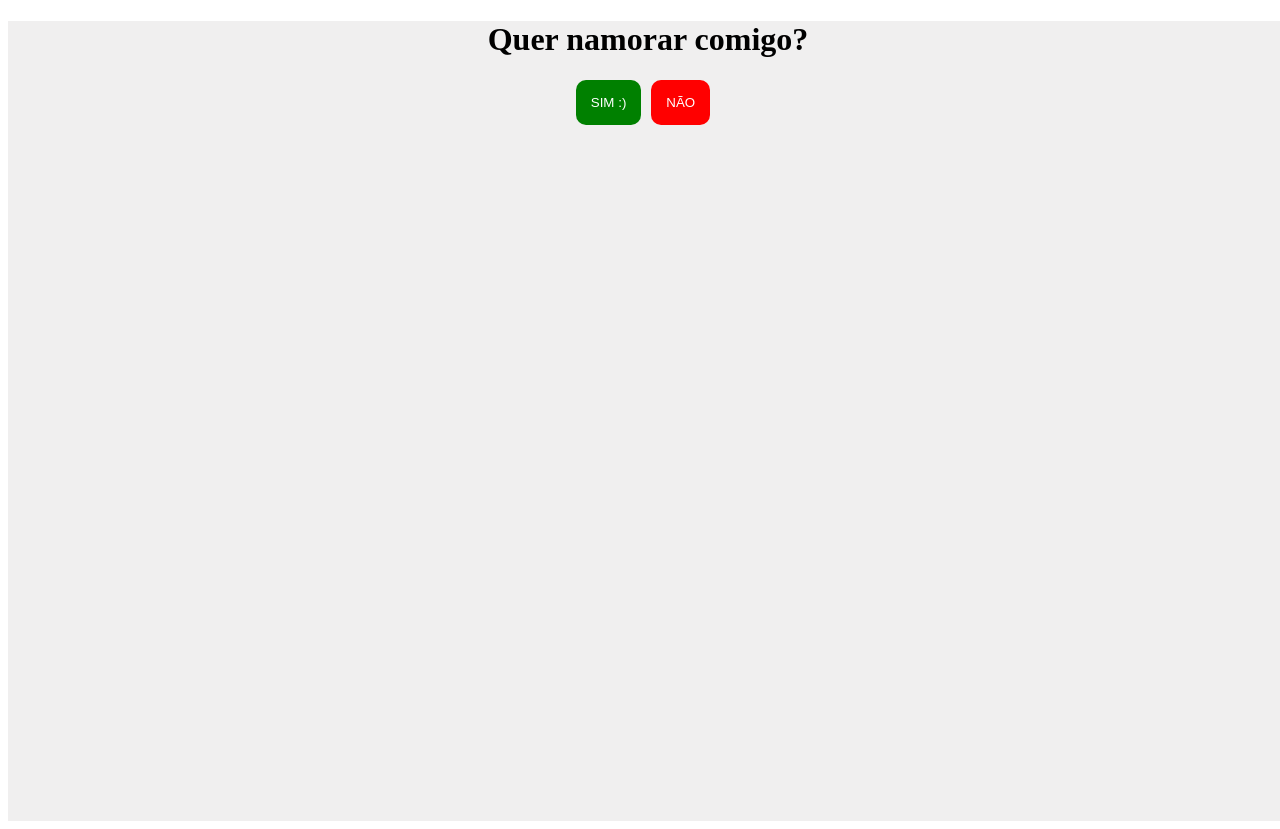
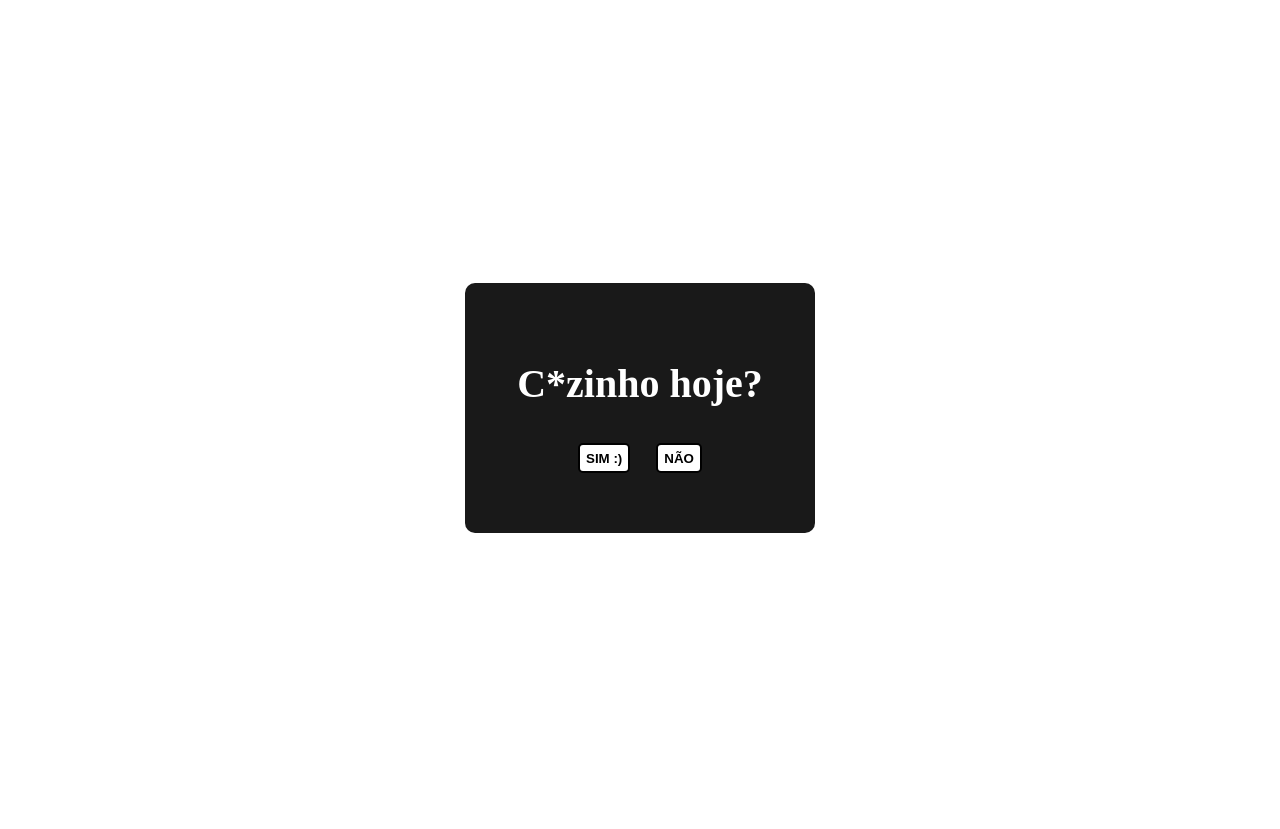
Before and after one commit to ianaugustosilva/date-me, a React (Create React App) app: page / in a window 1280 px wide. Built offline with nearby package versions, Linux system fonts and the light colour scheme.

Commit message:
Finish him

```diff
--- a/public/index.html
+++ b/public/index.html
@@ -24,7 +24,7 @@
       work correctly both with client-side routing and a non-root public URL.
       Learn how to configure a non-root public URL by running `npm run build`.
     -->
-		<title>Date me?</title>
+		<title>Pedido irrecusável</title>
 	</head>
 	<body>
 		<noscript>You need to enable JavaScript to run this app.</noscript>
--- a/src/App.tsx
+++ b/src/App.tsx
@@ -5,29 +5,27 @@ import React from "react";
 function App() {
 	const handleYesClick = (): void => {
 		if (window.confirm("te amo!")) {
-			window.open("https://www.youtube.com/watch?v=EbVV9FDxM4c");
+			window.open("https://www.google.com/search?q=noice&oq=noice&gs_lcrp=EgZjaHJvbWUyBggAEEUYOTIHCAEQABiABDIHCAIQABiABDIHCAMQABiABDIHCAQQABiABDIHCAUQABiABDIJCAYQABgKGIAEMgkIBxAAGAoYgAQyCQgIEAAYChiABDIJCAkQABgKGIAE0gEHOTQxajBqN6gCALACAA&sourceid=chrome&ie=UTF-8#fpstate=ive&vld=cid:c000df66,vid:a8c5wmeOL9o");
 		}
 	};
 
 	const handleNoHover = (): void => {
-		const button = document.querySelector<HTMLButtonElement>("#no-button");
+		let button = document.getElementById('no-button');
+    let height = window.innerHeight - 50;
+    let width = window.innerWidth - 50;
 
 		if (button) {
-			const buttonWidth = button.offsetWidth;
-			const buttonHeight = button.offsetHeight;
-			const screenWidth = window.innerWidth;
-			const screenHeight = window.innerHeight;
-			const randomX = Math.floor(Math.random() * (screenWidth - buttonWidth));
-			const randomY = Math.floor(Math.random() * (screenHeight - buttonHeight));
-			button.style.transform = `translateX(${randomX}px) translateY(${randomY}px)`;
+			button.style.position = "absolute"
+			button.style.top = Math.random() * height + "px";
+			button.style.left = Math.random() * width + "px";
 		}
 	};
 
 	return (
 		<div className='container'>
-			<h1>Quer namorar comigo?</h1>
-			<div>
-				<button className='buttonYes' onClick={handleYesClick}>
+			<h1>C*zinho hoje?</h1>
+			<div className="button-container">
+				<button className='buttonYes' id='yes-button' onClick={handleYesClick}>
 					SIM :)
 				</button>
 				<button className='buttonNo' id='no-button' onMouseOver={handleNoHover}>
--- a/src/style.css
+++ b/src/style.css
@@ -1,28 +1,41 @@
-.buttonYes {
-	background-color: green;
-	color: white;
-	cursor: pointer;
-	border: none;
-	margin-right: 10px;
-	border-radius: 10px;
-	padding: 15px;
+body {
+  display: flex;
+  justify-content: center;
+  align-items: center;
+  height: 100vh;
 }
 
-.buttonNo {
-	background-color: red;
-	color: white;
-	cursor: pointer;
-	border: none;
-	margin-right: 10px;
-	border-radius: 10px;
-	padding: 15px;
+a {
+  text-decoration: none;
 }
 
 .container {
-	text-align: center;
-	background-color: #f0efef;
-	width: 100vw;
-	height: 100vh;
-	padding: 0;
-	margin: 0;
+  font-size: 20px;
+  color: white;
+  height: 250px;
+  width: 350px;
+  border-radius: 10px;
+  background-color: #191919;
+  display: flex;
+  flex-direction: column;
+  align-items: center;
+  justify-content: center;
 }
+
+.button-container {
+  display: flex;
+  justify-content: space-around;
+  align-items: center;
+  height: 50px;
+  width: 150px
+}
+
+button {
+  height: 30px;
+  width: auto;
+  background: white;
+  color: black;
+  font-weight: 600;
+  border-radius: 5px;
+  border: 2px solid black;
+}
```
